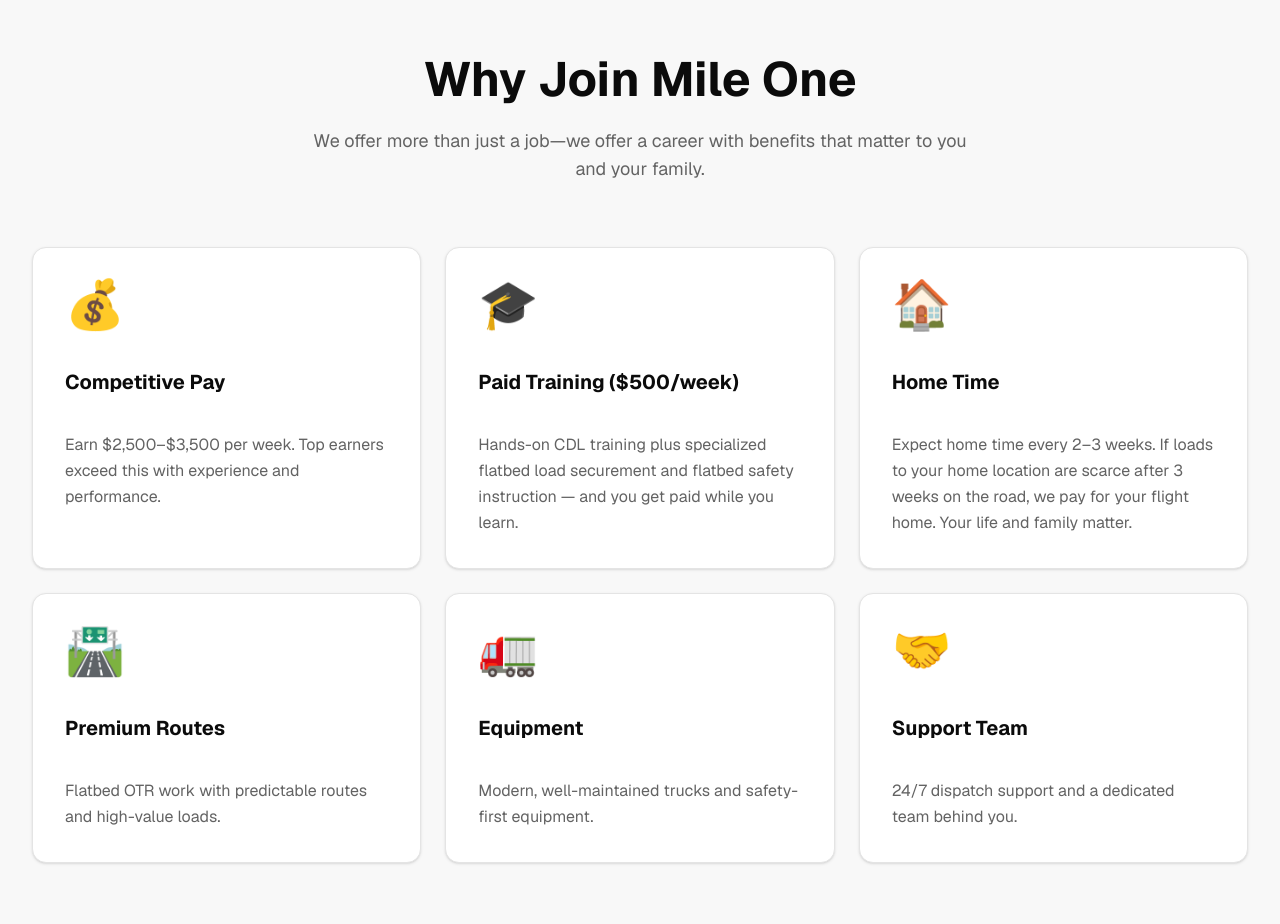
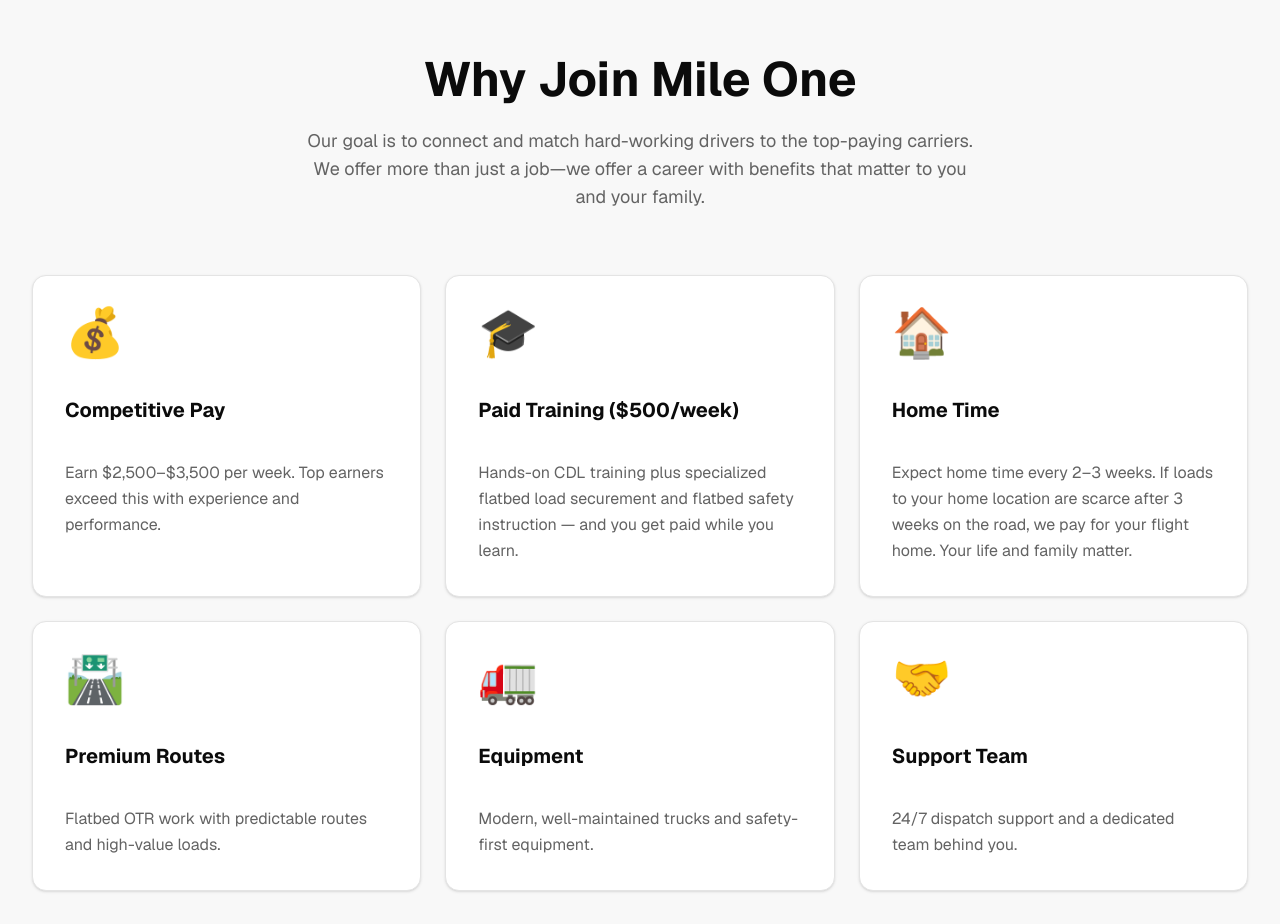
Before and after one commit to gitKnowsMe/Mile-One-Recruiting, a Next.js app: page / in a window 1280 px wide. Shown: the part 1020-1944 px from the top of the page. Built offline with nearby package versions, Linux system fonts and the light colour scheme.

Commit message:
feat: expand benefits description for clarity and detail

```diff
--- a/components/benefits.tsx
+++ b/components/benefits.tsx
@@ -50,7 +50,7 @@ export function Benefits() {
             Why Join Mile One
           </h2>
           <p className="text-lg text-muted-foreground max-w-2xl mx-auto">
-            We offer more than just a job—we offer a career with benefits that matter to you and your family.
+            Our goal is to connect and match hard-working drivers to the top-paying carriers. We offer more than just a job—we offer a career with benefits that matter to you and your family.
           </p>
         </div>
 
```
